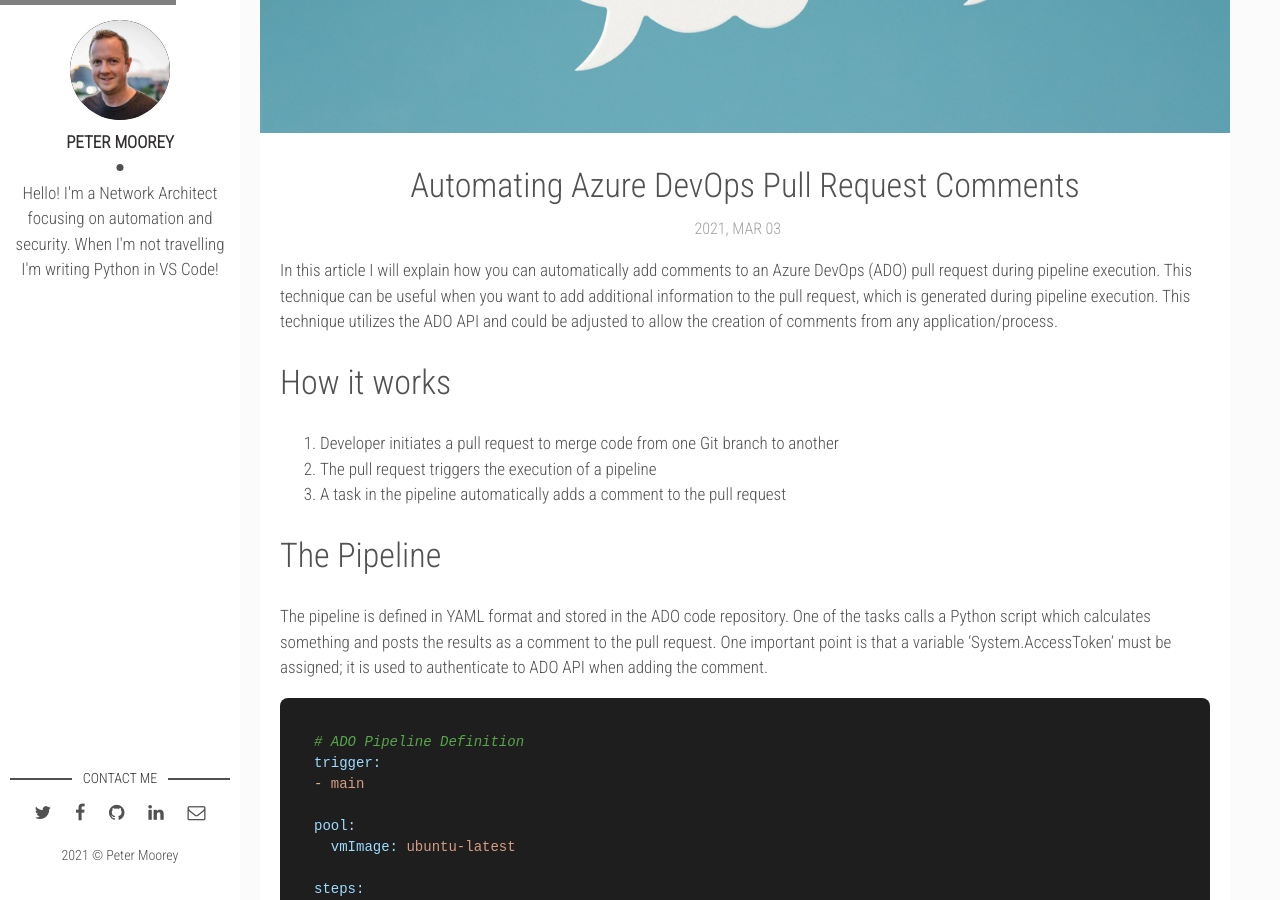
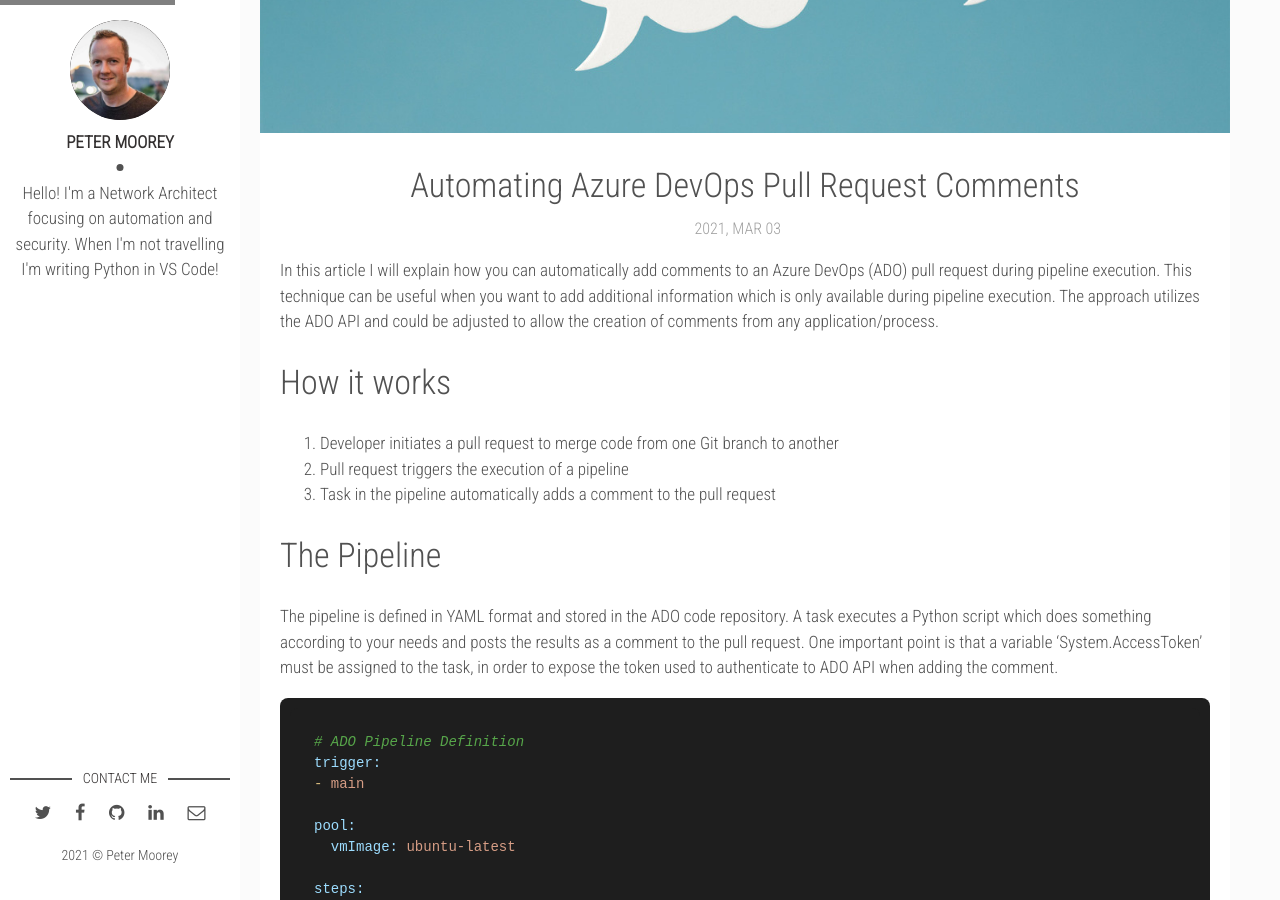
Before and after one commit to petermoorey/petermoorey.github.io, a Jekyll site: the page built from _posts/2021-03-03-adding-azure-pipeline-comments.markdown, in a window 1280 px wide and 900 px high, scrolled down 387 px. Built offline with Jekyll 4.4.1, drawn with Linux system fonts in a browser that asks for light colours; nearby versions of some CDN libraries.

Commit message:
Updated wording

````diff
--- a/_posts/2021-03-03-adding-azure-pipeline-comments.markdown
+++ b/_posts/2021-03-03-adding-azure-pipeline-comments.markdown
@@ -7,17 +7,17 @@ img: message.jpg
 tags: [azure, devops, pull, automation]
 ---
 
-In this article I will explain how you can automatically add comments to an Azure DevOps (ADO) pull request during pipeline execution.  This technique can be useful when you want to add additional information to the pull request, which is generated during pipeline execution.  This technique utilizes the ADO API and could be adjusted to allow the creation of comments from any application/process.
+In this article I will explain how you can automatically add comments to an Azure DevOps (ADO) pull request during pipeline execution.  This technique can be useful when you want to add additional information which is only available during pipeline execution.  The approach utilizes the ADO API and could be adjusted to allow the creation of comments from any application/process.
 
 # How it works
 
 1. Developer initiates a pull request to merge code from one Git branch to another
-2. The pull request triggers the execution of a pipeline
-3. A task in the pipeline automatically adds a comment to the pull request
+2. Pull request triggers the execution of a pipeline
+3. Task in the pipeline automatically adds a comment to the pull request
 
 # The Pipeline
 
-The pipeline is defined in YAML format and stored in the ADO code repository.  One of the tasks calls a Python script which calculates something and posts the results as a comment to the pull request.  One important point is that a variable 'System.AccessToken' must be assigned; it is used to authenticate to ADO API when adding the comment.
+The pipeline is defined in YAML format and stored in the ADO code repository.  A task executes a Python script which does something according to your needs and posts the results as a comment to the pull request.  One important point is that a variable 'System.AccessToken' must be assigned to the task, in order to expose the token used to authenticate to ADO API when adding the comment.
 
 ```yaml
 # ADO Pipeline Definition
````
